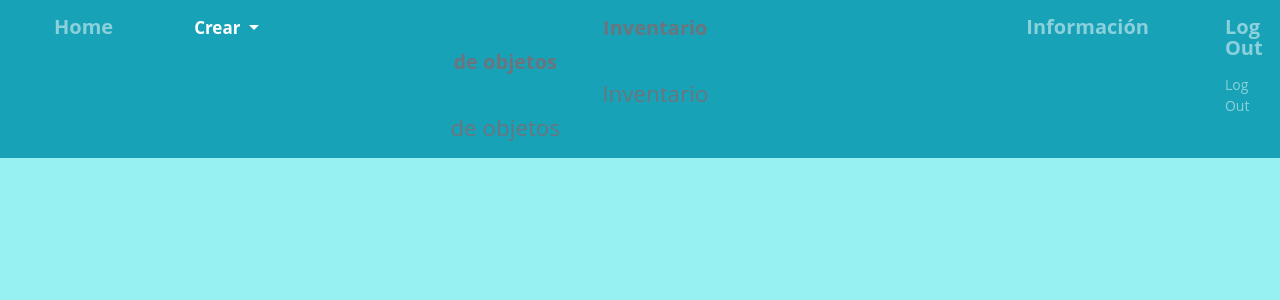
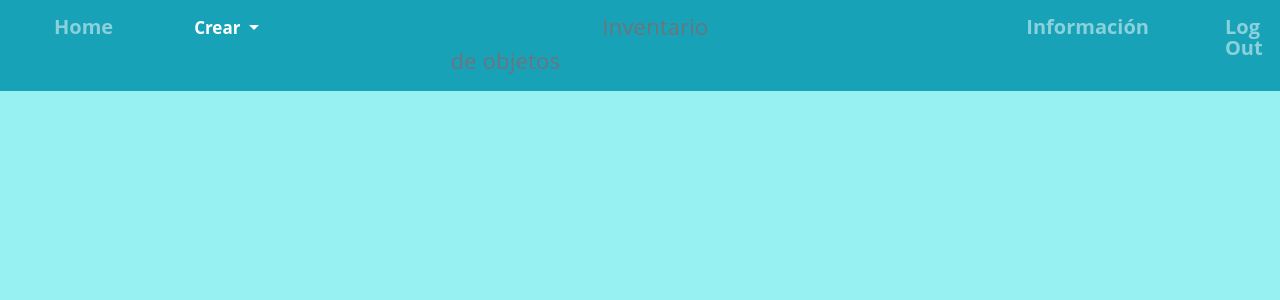
Before and after one commit to francobustos/inventory_1, a Django app: page / in a window 1280 px wide. Shown: the top 300 px of the page. Run offline with Django 3.2, Linux system fonts and the light colour scheme; the visitor is signed in with stand-in values (Sample User, id 1); data that the repository does not hold is empty; parts of the project's set-up code (start-up, migrations or seed data) failed here and were passed over; some libraries are stand-ins or nearby versions.

Commit message:
arreglo fetch heads

```diff
--- a/inventory/static/inventory_app/index.css
+++ b/inventory/static/inventory_app/index.css
@@ -11,6 +11,12 @@
 }
 
 #botoncitos{
+  font-family: inherit;
+  font-weight: bold;
+  font-size: 20px;
+}
+
+.botoncitos1{
   font-family: inherit;
   font-weight: bold;
   font-size: 20px;
--- a/inventory/templates/inventory_app/home.html
+++ b/inventory/templates/inventory_app/home.html
@@ -37,16 +37,13 @@
           </div>
         </li>
         <h3 class="empresaNav">
-
-          <small class="text-muted" id="botoncitos"> Inventario de objetos</small>
-          <small id="Inventario" class="text-muted"> Inventario de objetos</small>
+          <small id="Inventario" class="text-muted" class="botoncitos"> Inventario de objetos</small>
         </h3>
         <li class="nav-item">
           <a id="Info" class="nav-link" href="{% url 'informacion' %}">Información</a>
         </li>
         <li class="nav-item">
-          <a class="nav-link" id="botoncitos" href="{% url 'login' %}">Log Out</a>
-          <a class="nav-link" href="{% url 'logout' %}">Log Out</a>
+          <a class="nav-link" id="botoncitos" href="{% url 'logout' %}">Log Out</a>
         </li>
       </ul>
 
```
